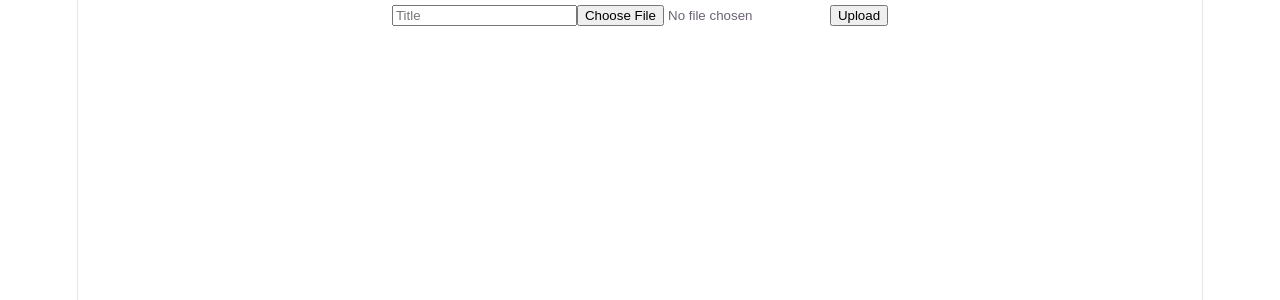
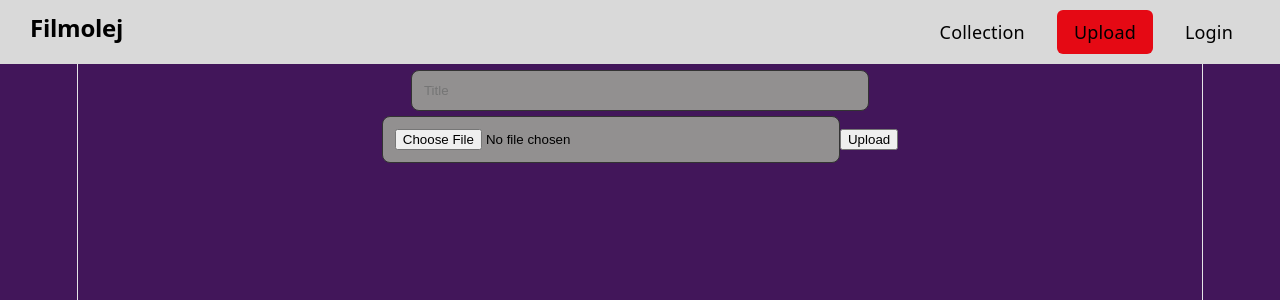
Before and after one commit to yungwolsky/Filmolej, a React (Vite) app in the folder apps/FilmolejFrontend/: page /upload in a window 1280 px wide. Shown: the top 300 px of the page. Built offline with nearby package versions, Linux system fonts and the light colour scheme.

Commit message:
Frontend progress

```diff
--- a/apps/FilmolejFrontend/src/App.jsx
+++ b/apps/FilmolejFrontend/src/App.jsx
@@ -3,18 +3,23 @@ import Login from "./pages/Login";
 import Register from "./pages/Register";
 import Upload from "./pages/Upload";
 import GetMovieCollection from "./pages/MovieCollection";
-import MoviePage from "./pages/Movie";
+import MoviePlayer from "./pages/MoviePlayer";
+import Layout from "./components/Layout";
 
 function App() {
   return (
     <BrowserRouter>
       <Routes>
         <Route path="/" element={<Navigate to="/login" />} />
+
         <Route path="/login" element={<Login />} />
         <Route path="/register" element={<Register />} />
-        <Route path="/upload" element={<Upload />} />
-        <Route path="/movieCollection" element={<GetMovieCollection />}></Route>
-        <Route path="/movie" element={<MoviePage />}></Route>
+
+        <Route element={<Layout />}>
+          <Route path="/upload" element={<Upload />} />
+          <Route path="/movieCollection" element={<GetMovieCollection />}></Route>
+          <Route path="/movie/:id" element={<MoviePlayer />} />
+        </Route>
       </Routes>
     </BrowserRouter>
   );
--- /dev/null
+++ b/apps/FilmolejFrontend/src/components/Layout.jsx
@@ -0,0 +1,15 @@
+import { Outlet } from "react-router-dom";
+import Navbar from "./Navbar";
+
+function Layout() {
+    return (
+        <>
+            <Navbar />
+            <main className="page">
+                <Outlet />
+            </main>
+        </>
+    );
+}
+
+export default Layout;
--- /dev/null
+++ b/apps/FilmolejFrontend/src/components/Navbar.jsx
@@ -0,0 +1,18 @@
+import { NavLink } from "react-router-dom";
+import "../styles/Navbar.css";
+
+function Navbar() {
+    return (
+        <div className="navbar">
+            <h2>Filmolej</h2>
+
+            <div className="nav-links">
+                <NavLink to="/movieCollection">Collection</NavLink>
+                <NavLink to="/upload">Upload</NavLink>
+                <NavLink to="/login">Login</NavLink>
+            </div>
+        </div>
+    )
+}
+
+export default Navbar;
--- a/apps/FilmolejFrontend/src/components/Player.jsx
+++ b/apps/FilmolejFrontend/src/components/Player.jsx
@@ -25,7 +25,10 @@ function VideoPlayer({ movieId }) {
         };
     }, [movieId]);
 
-    return <video ref={VideoRef} controls width="800" />;
+    return <video
+                ref={VideoRef}
+                controls
+                style={{ width: "100%", maxWidth: "900px" }} />;
 }
 
 export default VideoPlayer;
--- a/apps/FilmolejFrontend/src/pages/Login.jsx
+++ b/apps/FilmolejFrontend/src/pages/Login.jsx
@@ -2,6 +2,8 @@ import { useState } from "react";
 import { useNavigate } from "react-router-dom";
 import { login } from "../api/auth";
 import { Link } from "react-router-dom";
+import "../styles/Login.css";
+import "../styles/Global.css"
 
 function Login(){
     const [email, setEmail] = useState("");
@@ -18,7 +20,6 @@ function Login(){
             localStorage.setItem("token", data.token);
 
             console.log("Logged in:", data);
-            alert("Login success!");
             navigate("/movieCollection");
         } catch (err) {
             console.log(err);
@@ -33,8 +34,9 @@ function Login(){
     };
 
     return (
-        <div>
-            <h2>Login</h2>
+        <div className="page-center">
+            <div className="loginBox">
+                <h2>Log In</h2>
                 {error && <p style={{ color: "red" }}>{error}</p>}
 
                 <form onSubmit={handleLogin}>
@@ -56,9 +58,10 @@ function Login(){
 
                     <br />
 
-                <button type="submit">Log In</button>
-                <Link to="/register">Doesn't have an account?</Link>
+                    <Link className="link" to="/register">Doesn't have an account?</Link>
+                    <button className="button" type="submit">Log In</button>
                 </form>
+            </div>
         </div>
     );
 }
--- a/apps/FilmolejFrontend/src/pages/MovieCollection.jsx
+++ b/apps/FilmolejFrontend/src/pages/MovieCollection.jsx
@@ -1,8 +1,12 @@
 import { useEffect, useState } from "react";
 import { getMovieCollection } from "../api/movie";
+import { useNavigate } from "react-router-dom";
+import "../styles/Collection.css";
+import "../styles/Global.css";
 
 function GetMovieCollection() {
     const [movies, setMovies] = useState([]);
+    const navigate = useNavigate();
 
     useEffect(() => {
         const fetchMovies = async () => {
@@ -24,11 +28,19 @@ function GetMovieCollection() {
             {movies.length === 0 ? (
                 <p>No movies found</p>
             ) : (
-                movies.map((movie) => (
-                    <div key={movie.id}>
-                        <p>{movie.title}</p>
-                    </div>
-                ))
+                <div className="movie-grid">
+                    {movies.map((movie) => (
+                        <div
+                            className="movie-card"
+                            key={movie.id}
+                            onClick={() => navigate(`/movie/${movie.id}`)}>
+                            <div className="poster">
+                                <img src={movie.posterUrl} alt={movie.title}></img>
+                            </div>
+                            <p>{movie.title}</p>
+                        </div>
+                    ))}
+                </div>
             )}
         </div>
     );
--- a/apps/FilmolejFrontend/src/pages/Movie.jsx
+++ b/apps/FilmolejFrontend/src/pages/MoviePlayer.jsx
@@ -1,12 +1,13 @@
+import { useParams } from "react-router-dom";
 import VideoPlayer from "../components/Player";
 
 function MoviePage() {
-    const movieId = 1;
+    const { id } = useParams();
 
     return (
         <div>
             <h1>Watch Movie</h1>
-            <VideoPlayer movieId={movieId}/>
+            <VideoPlayer movieId={id}/>
         </div>
     );
 }
--- a/apps/FilmolejFrontend/src/pages/Register.jsx
+++ b/apps/FilmolejFrontend/src/pages/Register.jsx
@@ -1,12 +1,16 @@
 import { useState } from "react";
 import { register } from "../api/auth";
+import { useNavigate } from "react-router-dom";
 import { Link } from "react-router-dom";
+import "../styles/Login.css";
+import "../styles/Global.css";
 
 function Register(){
     const [username, setUsername] = useState("");
     const [email, setEmail] = useState("");
     const [password, setPassword] = useState("");
     const [error, setError] = useState("");
+    const navigate = useNavigate();
 
     const handleRegister = async (e) => {
         e.preventDefault();
@@ -16,8 +20,7 @@ function Register(){
 
             localStorage.setItem("token", data.token);
 
-            setError("");
-            alert("User created!");
+            navigate("/movieCollection");
         } catch (err) {
             const message =
                 err.response?.data?.message ||
@@ -29,7 +32,8 @@ function Register(){
     }
 
     return (
-        <div>
+        <div className="page-center">
+            <div className="loginBox">
                 <h2>Register</h2>
                 {error && <p style={{ color: "red" }}>{error}</p>}
 
@@ -61,9 +65,10 @@ function Register(){
 
                     <br />
 
-                <button type="submit">Register</button>
-                <Link to="/login">Already have an account?</Link>
+                    <Link className="link" to="/login">Already have an account?</Link>
+                    <button className="button" type="submit">Register</button>
                 </form>
+            </div>
         </div>
     )
 }
--- /dev/null
+++ b/apps/FilmolejFrontend/src/styles/Collection.css
@@ -0,0 +1,42 @@
+h2 {
+    color: white;
+    font-weight: 600;
+}
+
+.movie-grid {
+    display: grid;
+    grid-template-columns: repeat(auto-fill, minmax(100px, 1fr));
+    gap: 20px;
+
+    align-items: start;
+}
+
+.movie-card {
+    cursor: pointer;
+    display: flex;
+    flex-direction: column;
+    align-items: center;
+
+    width: 100%;
+    max-width: 500px;
+}
+
+.movie-card p {
+    text-align: center;
+    margin-top: 8px;
+    font-size: 14px;
+}
+
+.poster {
+    width: 100%;
+    aspect-ratio: 2 / 3;
+    overflow: hidden;
+    border-radius: 8px;
+}
+
+.poster img {
+    width: 100%;
+    height: 100%;
+    object-fit: cover;
+    display: block;
+}
--- /dev/null
+++ b/apps/FilmolejFrontend/src/styles/Global.css
@@ -0,0 +1,27 @@
+body, html {
+    background-color: #42165A;
+    margin: 0;
+    padding: 0;
+    width: 100%;
+    overflow-x: hidden;
+}
+
+.page-center {
+    min-height: 100vh;
+    display: flex;
+    justify-content: center;
+    align-items: center;
+    background-color: #42165A;
+}
+
+.page {
+    min-height: calc(100vh - 60px);
+
+    max-width: 1200px;
+    margin: 50px auto;
+
+    padding: 20px;
+
+    display: flex;
+    flex-direction: column;
+}
--- /dev/null
+++ b/apps/FilmolejFrontend/src/styles/Login.css
@@ -0,0 +1,41 @@
+input {
+    width: 80%;
+    padding: 12px;
+    margin-bottom: 5px;
+    border-radius: 8px;
+    border: 1px solid #333;
+    background-color: #929090;
+    color: black;
+}
+
+.loginBox {
+    width: clamp(280px, 80vw, 300px);
+    padding: 24px;
+    border-radius: 12px;
+    background-color: #D9D9D9;
+    display: flex;
+    flex-direction: column;
+    gap: 12px;
+}
+
+.loginBox h2{
+    color: black;
+}
+
+.button {
+    width: 25%;
+    height: 40px;
+    padding: 12px;
+    border-radius: 8px;
+    border: none;
+    background-color: #905EAA;
+    color: black;
+    cursor: pointer;
+}
+
+.link {
+    color: black;
+    width: 10%;
+    font-size: 12px;
+    margin-right: 16%;
+}
--- /dev/null
+++ b/apps/FilmolejFrontend/src/styles/Navbar.css
@@ -0,0 +1,46 @@
+.navbar {
+    display: flex;
+    justify-content: space-between;
+    align-items: center;
+    background-color: #D9D9D9;
+
+    padding: 10px 30px;
+    width: 100%;
+    min-width: 100%;
+
+    position: fixed;
+    top: 0;
+    left: 0;
+    z-index: 1000;
+
+    box-sizing: border-box;
+}
+
+.nav-links {
+    display: flex;
+    flex-wrap: wrap;
+    gap: 15px;
+}
+
+.nav-links a {
+    text-decoration: none;
+    color: black;
+    padding: 8px 16px;
+    border-radius: 6px;
+    transition: 0.2s;
+    background-color: transparent;
+    border: 1px solid transparent;
+}
+
+.nav-links a:hover{
+    background-color: red;
+    border-color: red;
+}
+
+.nav-links a.active {
+    background-color: #e50914;
+}
+
+.navbar h2 {
+    color: black;
+}
```
Lines whose indentation alone changed are shown as unchanged.
